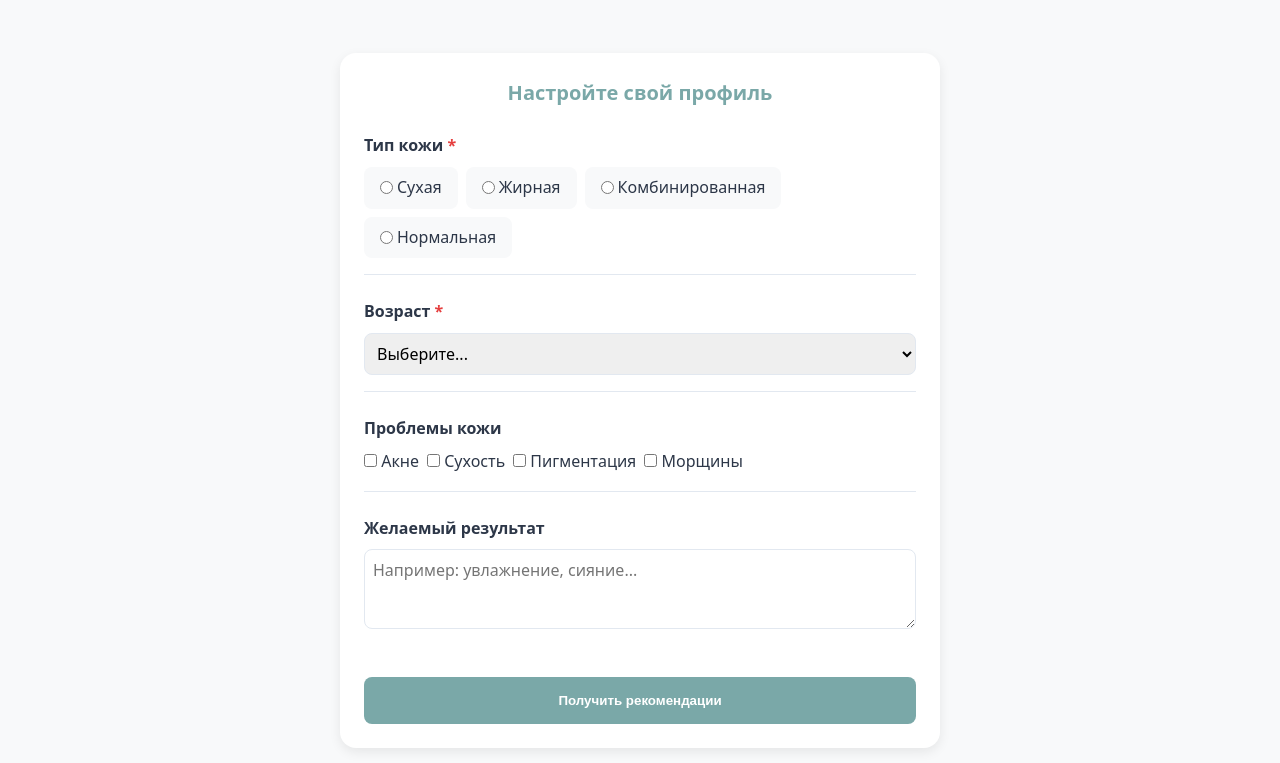
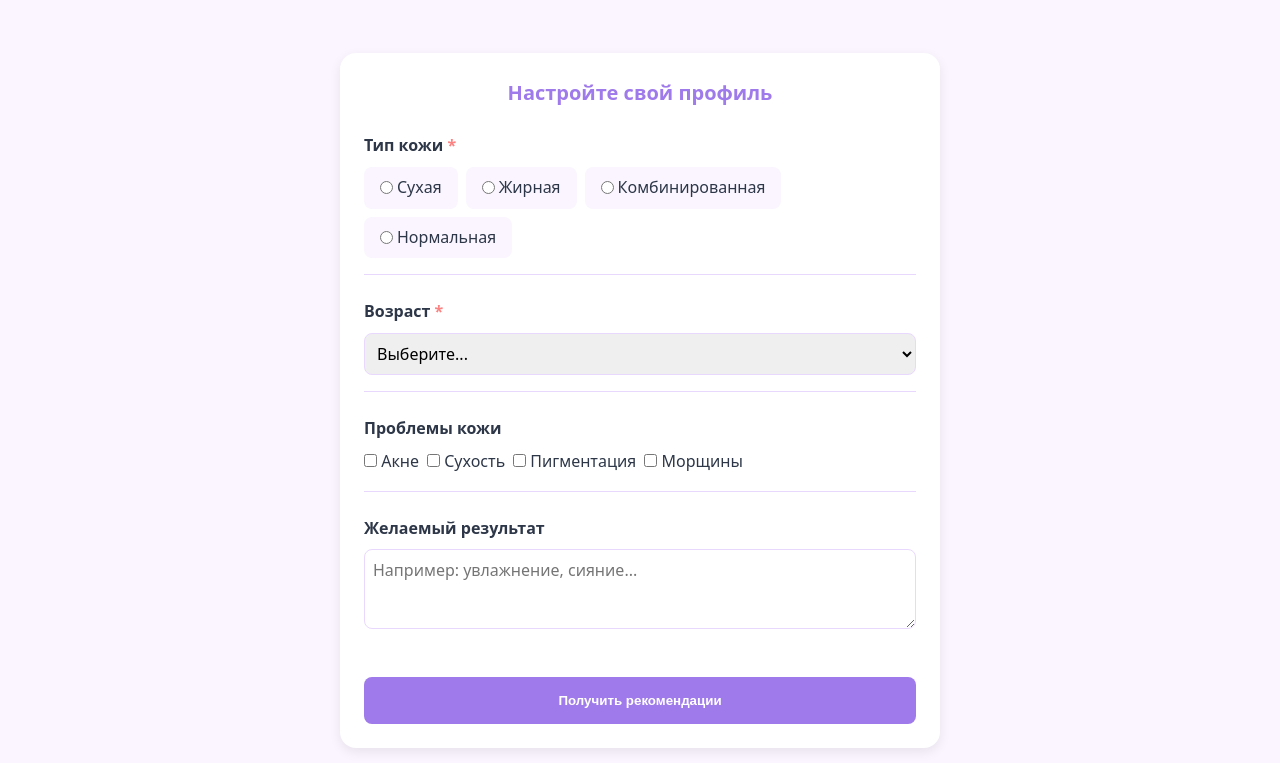
Before and after one commit to EthelTinei/skincare-website, a website built with Vite: page index.html in a window 1280 px wide. Shown: the part 146-909 px from the top of the page. Built offline with nearby package versions, Linux system fonts and the light colour scheme.

Commit message:
Update theme colors: lilac and dark brown

```diff
--- a/src/style.css
+++ b/src/style.css
@@ -1,14 +1,14 @@
 :root {
-  --color-bg: #f8f9fa;
+  --color-bg: #faf5ff;
   --color-card: #ffffff;
-  --color-primary: #7aa8a8;
-  --color-primary-dark: #5c8d8d;
-  --color-accent: #e5989b;
+  --color-primary: #9f7aea;
+  --color-primary-dark: #805ad5;
+  --color-accent: #d6bcfa;
   --color-text: #2d3748;
   --color-text-muted: #718096;
-  --color-border: #e2e8f0;
-  --color-success: #81b29a;
-  --color-error: #e53e3e;
+  --color-border: #e9d8fd;
+  --color-success: #9ae6b4;
+  --color-error: #fc8181;
 
   --spacing-xs: 0.25rem;
   --spacing-sm: 0.5rem;
@@ -486,16 +486,16 @@ body {
 }
 
 [data-theme="dark"] {
-  --color-bg: #1a1a2e;
-  --color-card: #16213e;
-  --color-primary: #4a9a9a;
-  --color-primary-dark: #3a7a7a;
-  --color-accent: #d47878;
-  --color-text: #f0f0f0;
-  --color-text-muted: #b0b0c0;
-  --color-border: #2a3a5a;
-  --color-success: #6a9a7a;
-  --color-error: #d44;
+  --color-bg: #3e2723;
+  --color-card: #4e342e;
+  --color-primary: #d7ccc8;
+  --color-primary-dark: #bcaaa4;
+  --color-accent: #8d6e63;
+  --color-text: #efebe9;
+  --color-text-muted: #a1887f;
+  --color-border: #5d4037;
+  --color-success: #66bb6a;
+  --color-error: #ef5350;
   --shadow-sm: 0 2px 4px rgba(0,0,0,0.3);
   --shadow-md: 0 4px 12px rgba(0,0,0,0.4);
 }
@@ -518,16 +518,16 @@ body {
 
 @media (prefers-color-scheme: dark) {
   :root:not([data-theme="light"]) {
-    --color-bg: #1a1a2e;
-    --color-card: #16213e;
-    --color-primary: #4a9a9a;
-    --color-primary-dark: #3a7a7a;
-    --color-accent: #d47878;
-    --color-text: #f0f0f0;
-    --color-text-muted: #b0b0c0;
-    --color-border: #2a3a5a;
-    --color-success: #6a9a7a;
-    --color-error: #d44;
+    --color-bg: #3e2723;
+    --color-card: #4e342e;
+    --color-primary: #d7ccc8;
+    --color-primary-dark: #bcaaa4;
+    --color-accent: #8d6e63;
+    --color-text: #efebe9;
+    --color-text-muted: #a1887f;
+    --color-border: #5d4037;
+    --color-success: #66bb6a;
+    --color-error: #ef5350;
     --shadow-sm: 0 2px 4px rgba(0,0,0,0.3);
     --shadow-md: 0 4px 12px rgba(0,0,0,0.4);
   }
```
